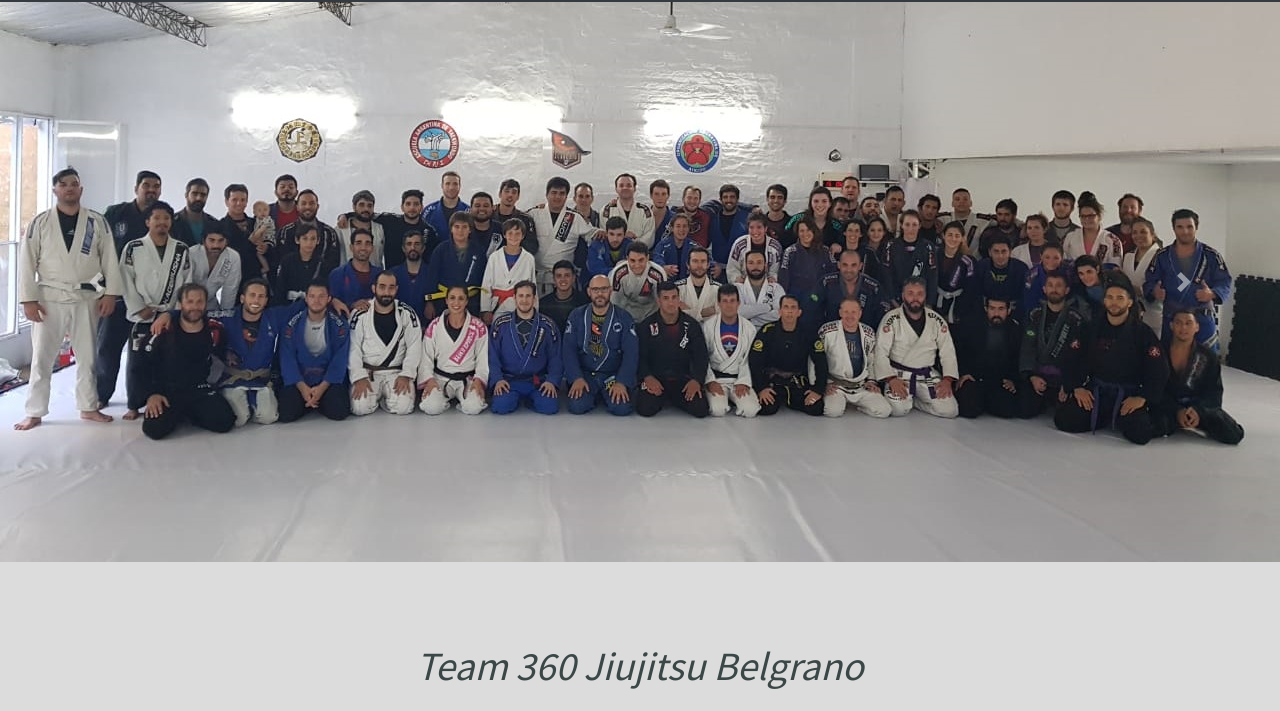
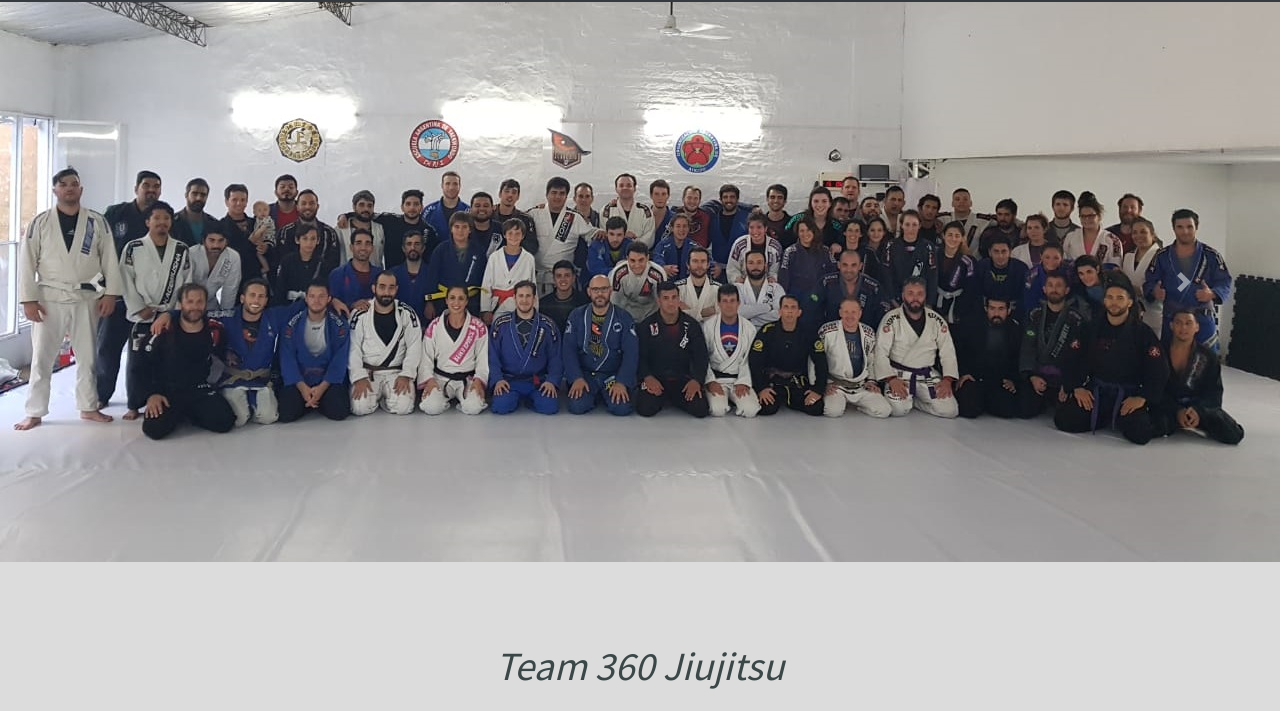
Before and after one commit to Koz89/clase15_desafio, a plain HTML site: page index.html in a window 1280 px wide. Shown: the part 89-800 px from the top of the page. Drawn offline with nearby package versions, Linux system fonts and the light colour scheme.

Commit message:
Index Modificado

```diff
--- a/index.html
+++ b/index.html
@@ -90,7 +90,7 @@
 	<section class="container">
 		<div class="row">
 			<div class="col-lg-12 col-xs-12 titulos__index" data-aos="flip-left">
-				<h1>Team 360 Jiujitsu Belgrano</h1>
+				<h1>Team 360 Jiujitsu</h1>
 			</div>
 		</div>
 		<div class="row">
```
